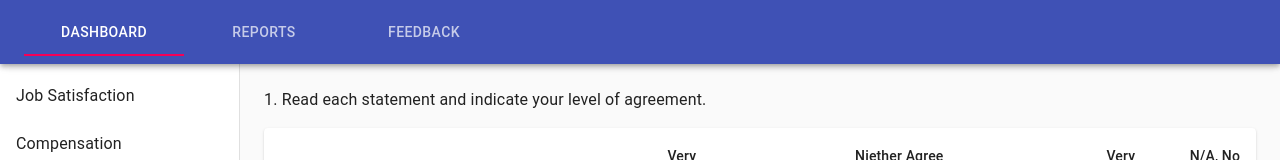
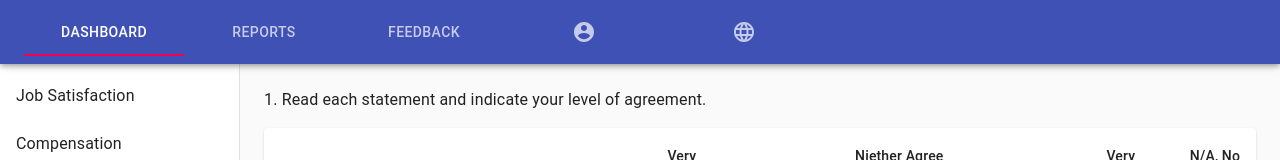
Before and after one commit to Pranisha360/Software413, a React (Create React App) app: page / in a window 1280 px wide. Shown: the top 160 px of the page. Built offline with nearby package versions, Linux system fonts and the light colour scheme.

Commit message:
Update App.js

```diff
--- a/src/App.js
+++ b/src/App.js
@@ -13,6 +13,8 @@ import ListItemIcon from '@material-ui/core/ListItemIcon';
 import ListItemText from '@material-ui/core/ListItemText';
 import InboxIcon from '@material-ui/icons/MoveToInbox';
 import MailIcon from '@material-ui/icons/Mail';
+import AccountCircleRoundedIcon from '@material-ui/icons/AccountCircleRounded';
+import LanguageRoundedIcon from '@material-ui/icons/LanguageRounded';
 import Table from '@material-ui/core/Table';
 import TableBody from '@material-ui/core/TableBody';
 import TableCell from '@material-ui/core/TableCell';
@@ -106,6 +108,8 @@ export default function ClippedDrawer() {
               <Tab label="Dashboard" {...a11yProps(0)} />
               <Tab label="Reports" {...a11yProps(1)} />
               <Tab label="Feedback" {...a11yProps(2)} />
+              <Tab icon={<AccountCircleRoundedIcon />} aria-label="AccountCircleRounded" />
+              <Tab icon={<LanguageRoundedIcon />} aria-label="LanguageRounded" />
             </Tabs>
           </Toolbar>
         </AppBar>
```
